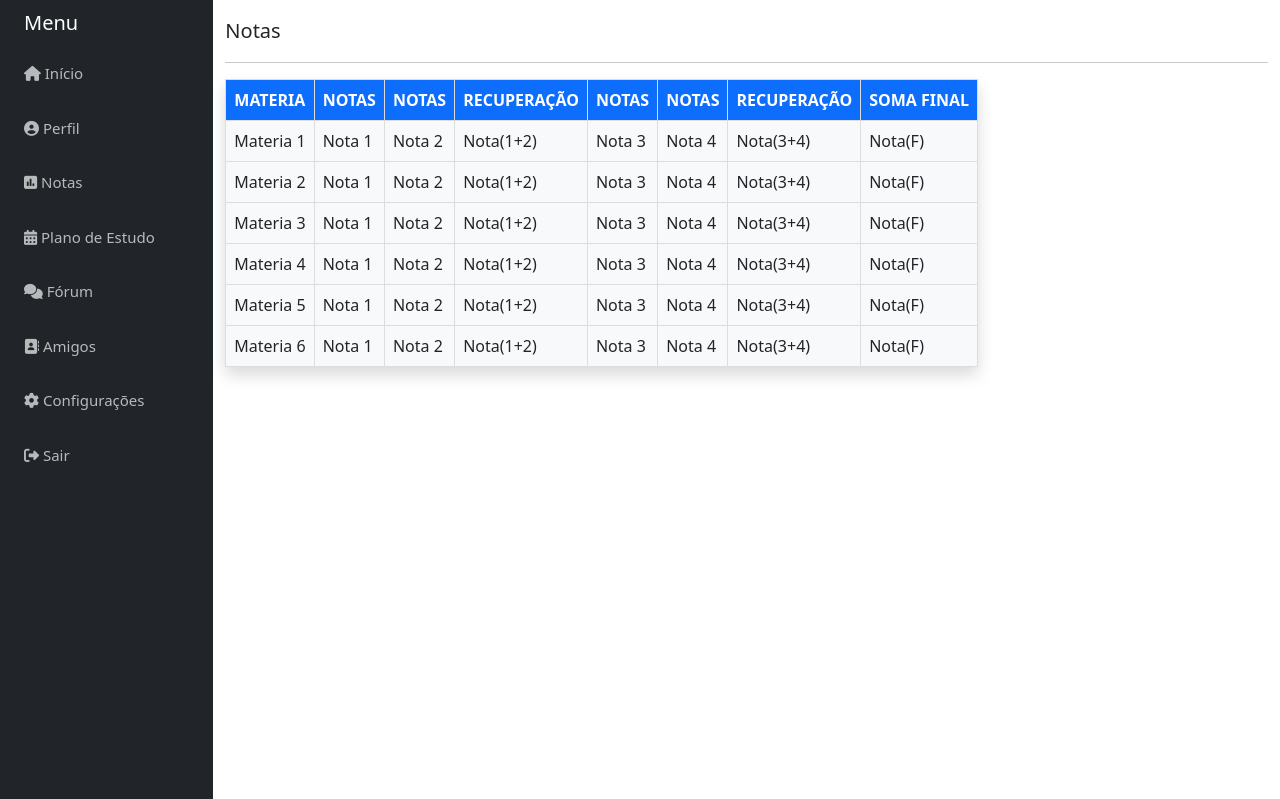
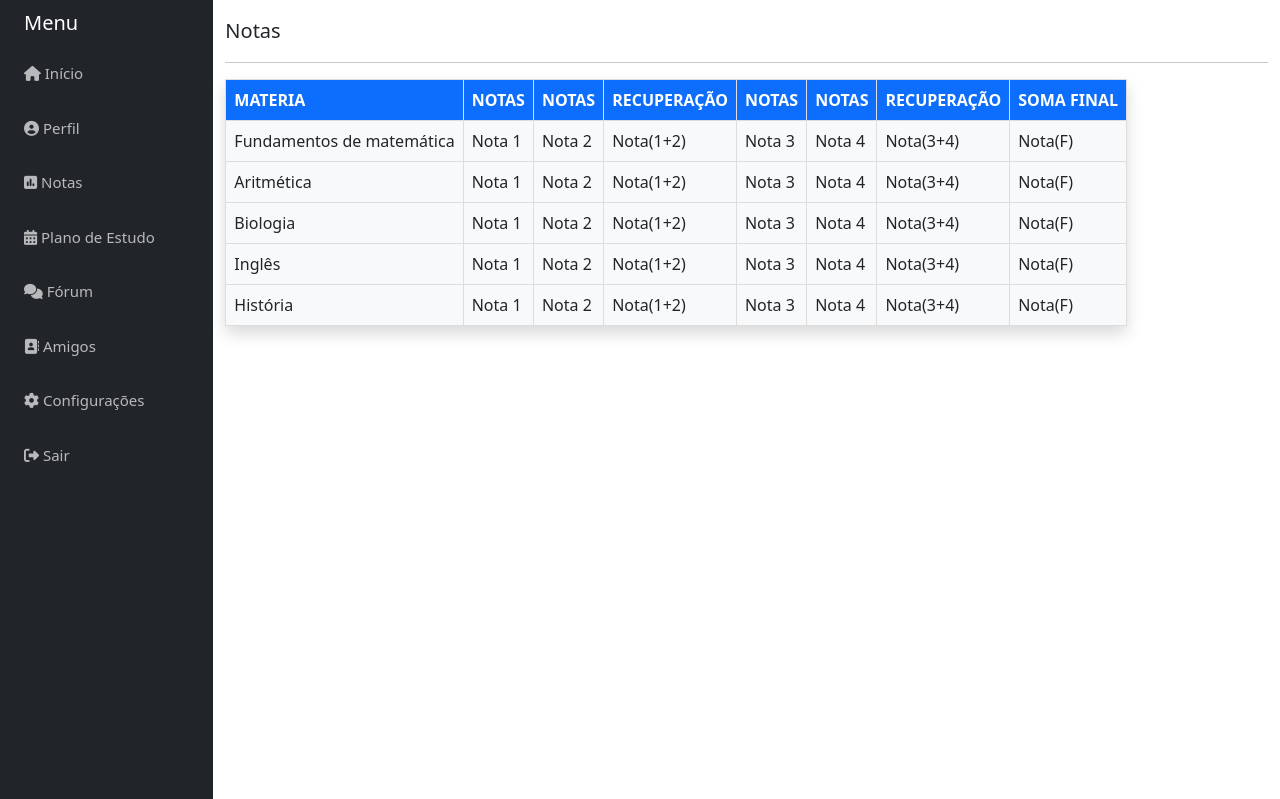
Before and after one commit to edilton-bs/a2site-lp, a Django app: page /website/nota in a window 1280 px wide. Shown: the part 56-855 px from the top of the page. Run offline with Django 3.2, Linux system fonts and the light colour scheme; data comes from the database, SQL or seed files in the repository; some libraries are stand-ins or nearby versions.

Commit message:
update main e notas

```diff
--- a/website/templates/main.html
+++ b/website/templates/main.html
@@ -34,6 +34,7 @@
 
       <!-- cards matérias -->
 				<div class="row row-cols-1 row-cols-md-3 g-4" id="materias">
+         {% if materias %}
 				{% for materia in materias %}
 				  <div class="col">
 					<div class="card mb-4 rounded shadow">
@@ -48,6 +49,10 @@
 				  </div>
 				  {% endfor %}
 
+				  {% else %}
+                    <p>Não existem matérias cadastradas</p>
+                  {% endif %}
+
 
 				</div>
 {% endblock %}
--- a/website/templates/nota.html
+++ b/website/templates/nota.html
@@ -8,12 +8,9 @@
                    <!--tabela de notas-->
                     <table class="border bg-light rounded shadow ">
                             <tr> <th>MATERIA</th> <th>NOTAS</th> <th>NOTAS</th> <th>RECUPERAÇÃO</th> <th>NOTAS</th> <th>NOTAS</th> <th>RECUPERAÇÃO</th> <th>SOMA FINAL</th> </tr>
-                            <tr> <td>Materia 1</td> <td>Nota 1</td> <td>Nota 2</td> <td>Nota(1+2)</td> <td>Nota 3</td> <td>Nota 4</td> <td>Nota(3+4)</td> <td>Nota(F)</td> </tr>
-                            <tr> <td>Materia 2</td> <td>Nota 1</td> <td>Nota 2</td> <td>Nota(1+2)</td> <td>Nota 3</td> <td>Nota 4</td> <td>Nota(3+4)</td> <td>Nota(F)</td> </tr>
-                            <tr> <td>Materia 3</td> <td>Nota 1</td> <td>Nota 2</td> <td>Nota(1+2)</td> <td>Nota 3</td> <td>Nota 4</td> <td>Nota(3+4)</td> <td>Nota(F)</td> </tr>
-							<tr> <td>Materia 4</td> <td>Nota 1</td> <td>Nota 2</td> <td>Nota(1+2)</td> <td>Nota 3</td> <td>Nota 4</td> <td>Nota(3+4)</td> <td>Nota(F)</td> </tr>
-							<tr> <td>Materia 5</td> <td>Nota 1</td> <td>Nota 2</td> <td>Nota(1+2)</td> <td>Nota 3</td> <td>Nota 4</td> <td>Nota(3+4)</td> <td>Nota(F)</td> </tr>
-							<tr> <td>Materia 6</td> <td>Nota 1</td> <td>Nota 2</td> <td>Nota(1+2)</td> <td>Nota 3</td> <td>Nota 4</td> <td>Nota(3+4)</td> <td>Nota(F)</td> </tr>
+                            {% for materia in materias %}
+                            <tr> <td>{{materia.name}}</td> <td>Nota 1</td> <td>Nota 2</td> <td>Nota(1+2)</td> <td>Nota 3</td> <td>Nota 4</td> <td>Nota(3+4)</td> <td>Nota(F)</td> </tr>
+                           {% endfor %}
                     </table>
 
 
--- a/website/views.py
+++ b/website/views.py
@@ -55,9 +55,10 @@ def main(request):
 
 def nota(request):
     """View function for home page of site."""
-
+    materias = Materias.objects.filter(pk__in=[1,2,3,4,5])
+    context = {'materias': materias}
     # Render the HTML template index.html with the data in the context variable
-    return render(request,'nota.html')
+    return render(request,'nota.html', context=context)
 
 
 def forum(request):
```
